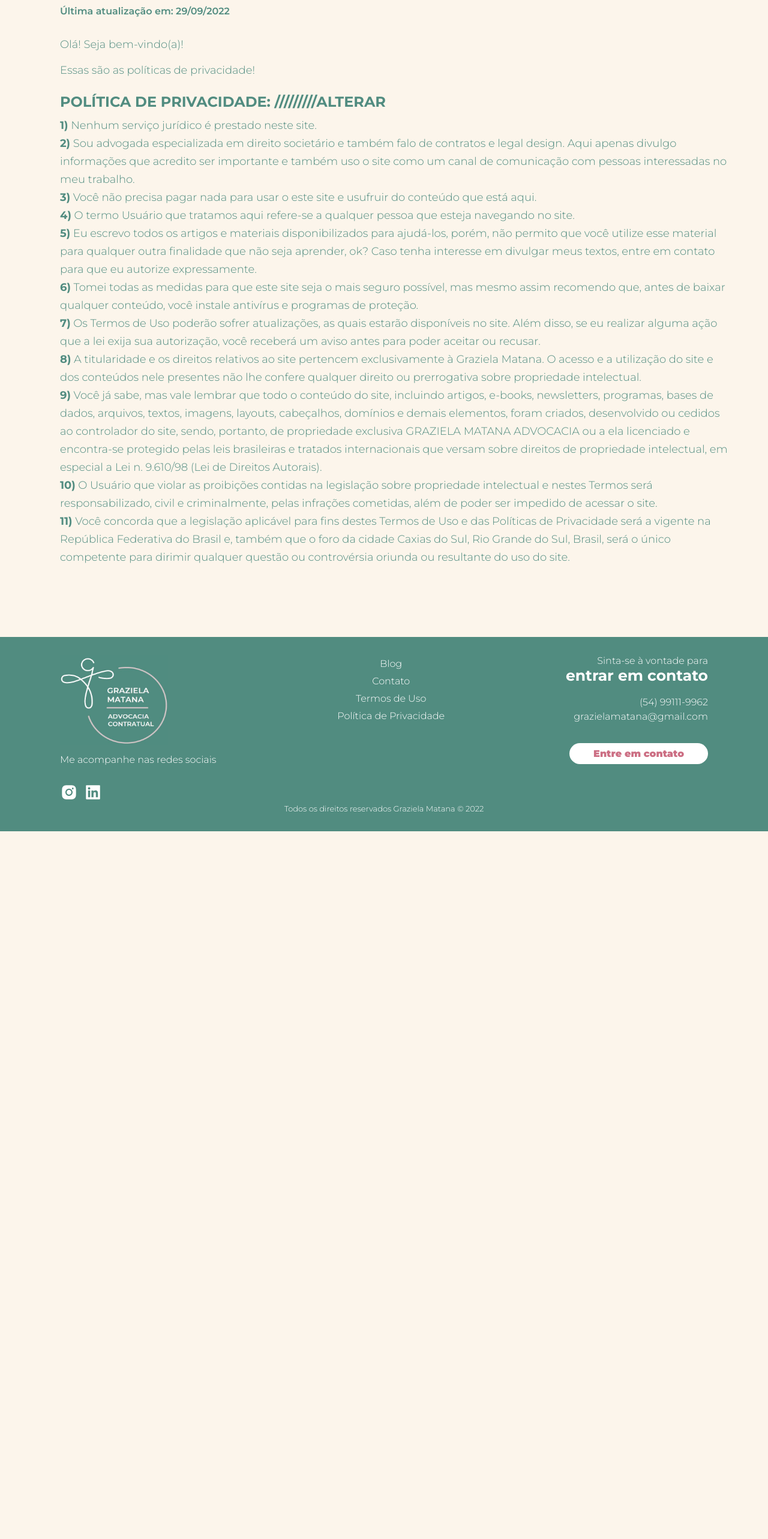
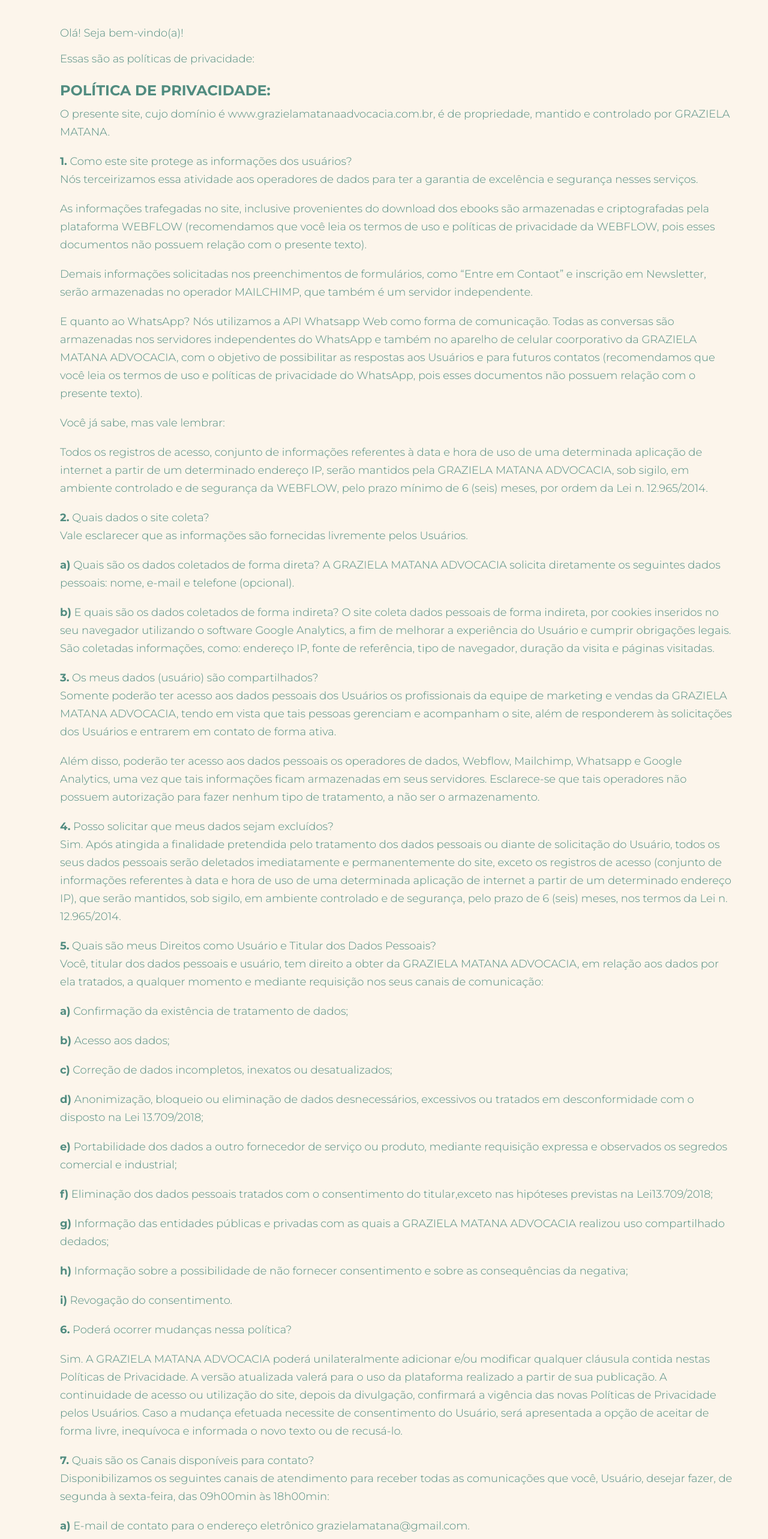
Before and after one commit to deborapozzebon/graziela, a Next.js app: page /legal/politica-de-privacidade in a window 1280 px wide. Shown: the part 180-2746 px from the top of the page at 60% size. Before the commit the page ends 1566 px from the top, so only its background shows below. Built offline with nearby package versions, Linux system fonts and the light colour scheme.

Commit message:
privacy policy

```diff
--- a/src/components/PrivacyPolicy/index.tsx
+++ b/src/components/PrivacyPolicy/index.tsx
@@ -5,23 +5,75 @@ export default function PrivacyPolicyComponent() {
     <>
     <div className={styles.privacyContent}>
       <h1 className={styles.title}>Política de Privacidade</h1>
-      <span className={styles.update}>Última atualização em: 29/09/2022</span>
       <span className={styles.welcome}>Olá! Seja bem-vindo(a)!</span>
-      <span className={styles.myTerms}>Essas são as políticas de privacidade!</span>
-      {/* <span>Saiba que estou sempre disponível para tirar qualquer dúvida que você tenha pelo <a href="mailto:ola@grazielamatanaadvocacia.com.br">grazielamatana@gmail.com</a>, pelo canal <a href="contact">entre em contato</a> disponível no site e pelo telefone <a href="https://api.whatsapp.com/send?phone=54991119962">(54) 99111-9962.</a></span> */}
+      <span className={styles.myTerms}>Essas são as políticas de privacidade:</span>
       <div className={styles.allTerms}>
-        <h2 className={styles.subtitle}>POLÍTICA DE PRIVACIDADE: /////////ALTERAR</h2>
-        <span className={styles.term}><b>1)</b> Nenhum serviço jurídico é prestado neste site.</span>
-        <span className={styles.term}><b>2)</b> Sou advogada especializada em direito societário e também falo de contratos e legal design. Aqui apenas divulgo informações que acredito ser importante e também uso o site como um canal de comunicação com pessoas interessadas no meu trabalho.</span>
-        <span className={styles.term}><b>3)</b> Você não precisa pagar nada para usar o este site e usufruir do conteúdo que está aqui.</span>
-        <span className={styles.term}><b>4)</b> O termo Usuário que tratamos aqui refere-se a qualquer pessoa que esteja navegando no site. </span>
-        <span className={styles.term}><b>5)</b> Eu escrevo todos os artigos e materiais disponibilizados para ajudá-los, porém, não permito que você utilize esse material para qualquer outra finalidade que não seja aprender, ok? Caso tenha interesse em divulgar meus textos, entre em contato para que eu autorize expressamente.</span>
-        <span className={styles.term}><b>6)</b> Tomei todas as medidas para que este site seja o mais seguro possível, mas mesmo assim recomendo que, antes de baixar qualquer conteúdo, você instale antivírus e programas de proteção.</span>
-        <span className={styles.term}><b>7)</b> Os Termos de Uso poderão sofrer atualizações, as quais estarão disponíveis no site. Além disso, se eu realizar alguma ação que a lei exija sua autorização, você receberá um aviso antes para poder aceitar ou recusar.</span>
-        <span className={styles.term}><b>8)</b> A titularidade e os direitos relativos ao site pertencem exclusivamente à Graziela Matana. O acesso e a utilização do site e dos conteúdos nele presentes não lhe confere qualquer direito ou prerrogativa sobre propriedade intelectual.</span>
-        <span className={styles.term}><b>9)</b> Você já sabe, mas vale lembrar que todo o conteúdo do site, incluindo artigos, e-books, newsletters, programas, bases de dados, arquivos, textos, imagens, layouts, cabeçalhos, domínios e demais elementos, foram criados, desenvolvido ou cedidos ao controlador do site, sendo, portanto, de propriedade exclusiva GRAZIELA MATANA ADVOCACIA ou a ela licenciado e encontra-se protegido pelas leis brasileiras e tratados internacionais que versam sobre direitos de propriedade intelectual, em especial a Lei n. 9.610/98 (Lei de Direitos Autorais).</span>
-        <span className={styles.term}><b>10)</b> O Usuário que violar as proibições contidas na legislação sobre propriedade intelectual e nestes Termos será responsabilizado, civil e criminalmente, pelas infrações cometidas, além de poder ser impedido de acessar o site.</span>
-        <span className={styles.term}><b>11)</b> Você concorda que a legislação aplicável para fins destes Termos de Uso e das Políticas de Privacidade será a vigente na República Federativa do Brasil e, também que o foro da cidade Caxias do Sul, Rio Grande do Sul, Brasil, será o único competente para dirimir qualquer questão ou controvérsia oriunda ou resultante do uso do site.</span>
+        <h2 className={styles.subtitle}>POLÍTICA DE PRIVACIDADE:</h2>
+        <span className={styles.term}>O presente site, cujo domínio é www.grazielamatanaadvocacia.com.br, é de propriedade, mantido e controlado por GRAZIELA MATANA.</span>
+        <br />
+        <span className={styles.term}><b>1.</b> Como este site protege as informações dos usuários?</span>
+        <span className={styles.term}>Nós terceirizamos essa atividade aos operadores de dados para ter a garantia de excelência e segurança nesses serviços.</span>
+        <br />
+        <span className={styles.term}>As informações trafegadas no site, inclusive provenientes do download dos ebooks são armazenadas e criptografadas pela plataforma WEBFLOW (recomendamos que você leia os termos de uso e políticas de privacidade da WEBFLOW, pois esses documentos não possuem relação com o presente texto).</span>
+        <br />
+        <span className={styles.term}>Demais informações solicitadas nos preenchimentos de formulários, como “Entre em Contaot” e inscrição em Newsletter, serão armazenadas no operador MAILCHIMP, que também é um servidor independente.</span>
+        <br />
+        <span className={styles.term}>E quanto ao WhatsApp? Nós utilizamos a API Whatsapp Web como forma de comunicação. Todas as conversas são armazenadas nos servidores independentes do WhatsApp e também no aparelho de celular coorporativo da GRAZIELA MATANA ADVOCACIA, com o objetivo de possibilitar as respostas aos Usuários e para futuros contatos (recomendamos que você leia os termos de uso e políticas de privacidade do WhatsApp, pois esses documentos não possuem relação com o presente texto).</span>
+        <br />
+        <span className={styles.term}>Você já sabe, mas vale lembrar:</span>
+        <br />
+        <span className={styles.term}>Todos os registros de acesso, conjunto de informações referentes à data e hora de uso de uma determinada aplicação de internet a partir de um determinado endereço IP, serão mantidos pela GRAZIELA MATANA ADVOCACIA, sob sigilo, em ambiente controlado e de segurança da WEBFLOW, pelo prazo mínimo de 6 (seis) meses, por ordem da Lei n. 12.965/2014.</span>
+        <br />
+        <span className={styles.term}><b>2.</b> Quais dados o site coleta?</span>
+        <span className={styles.term}>Vale esclarecer que as informações são fornecidas livremente pelos Usuários.</span>
+        <br />
+        <span className={styles.term}><b>a)</b> Quais são os dados coletados de forma direta? A GRAZIELA MATANA ADVOCACIA solicita diretamente os seguintes dados pessoais: nome, e-mail e telefone (opcional).</span>
+        <br />
+        <span className={styles.term}><b>b)</b> E quais são os dados coletados de forma indireta? O site coleta dados pessoais de forma indireta, por cookies inseridos no seu navegador utilizando o software Google Analytics, a fim de melhorar a experiência do Usuário e cumprir obrigações legais. São coletadas informações, como: endereço IP, fonte de referência, tipo de navegador, duração da visita e páginas visitadas.</span>
+        <br />
+        <span className={styles.term}><b>3.</b> Os meus dados (usuário) são compartilhados?</span>
+        <span className={styles.term}>Somente poderão ter acesso aos dados pessoais dos Usuários os profissionais da equipe de marketing e vendas da GRAZIELA MATANA ADVOCACIA, tendo em vista que tais pessoas gerenciam e acompanham o site, além de responderem às solicitações dos Usuários e entrarem em contato de forma ativa.</span>
+        <br />
+        <span className={styles.term}>Além disso, poderão ter acesso aos dados pessoais os operadores de dados, Webflow, Mailchimp, Whatsapp e Google Analytics, uma vez que tais informações ficam armazenadas em seus servidores. Esclarece-se que tais operadores não possuem autorização para fazer nenhum tipo de tratamento, a não ser o armazenamento.</span>
+        <br />
+        <span className={styles.term}><b>4.</b> Posso solicitar que meus dados sejam excluídos?</span>
+        <span className={styles.term}>Sim. Após atingida a finalidade pretendida pelo tratamento dos dados pessoais ou diante de solicitação do Usuário, todos os seus dados pessoais serão deletados imediatamente e permanentemente do site, exceto os registros de acesso (conjunto de informações referentes à data e hora de uso de uma determinada aplicação de internet a partir de um determinado endereço IP), que serão mantidos, sob sigilo, em ambiente controlado e de segurança, pelo prazo de 6 (seis) meses, nos termos da Lei n. 12.965/2014.</span>
+        <br />
+        <span className={styles.term}><b>5.</b> Quais são meus Direitos como Usuário e Titular dos Dados Pessoais? </span>
+        <span className={styles.term}>Você, titular dos dados pessoais e usuário, tem direito a obter da GRAZIELA MATANA ADVOCACIA, em relação aos dados por ela tratados, a qualquer momento e mediante requisição nos seus canais de comunicação:</span>
+        <br />
+        <span className={styles.term}><b>a)</b> Confirmação da existência de tratamento de dados;</span>
+        <br />
+        <span className={styles.term}><b>b)</b> Acesso aos dados;</span>
+        <br />
+        <span className={styles.term}><b>c)</b> Correção de dados incompletos, inexatos ou desatualizados; </span>
+        <br />
+        <span className={styles.term}><b>d)</b> Anonimização, bloqueio ou eliminação de dados desnecessários, excessivos ou tratados em desconformidade com o disposto na Lei 13.709/2018;</span>
+        <br />
+        <span className={styles.term}><b>e)</b> Portabilidade dos dados a outro fornecedor de serviço ou produto, mediante requisição expressa e observados os segredos comercial e industrial; </span>
+        <br />
+        <span className={styles.term}><b>f)</b> Eliminação dos dados pessoais tratados com o consentimento do titular,exceto nas hipóteses previstas na Lei13.709/2018;</span>
+        <br />
+        <span className={styles.term}><b>g)</b> Informação das entidades públicas e privadas com as quais a GRAZIELA MATANA ADVOCACIA realizou uso compartilhado dedados; </span>
+        <br />
+        <span className={styles.term}><b>h)</b> Informação sobre a possibilidade de não fornecer consentimento e sobre as consequências da negativa; </span>
+        <br />
+        <span className={styles.term}><b>i)</b> Revogação do consentimento.</span>
+        <br />
+        <span className={styles.term}><b>6.</b> Poderá ocorrer mudanças nessa política?</span>
+        <br />
+        <span className={styles.term}>Sim. A GRAZIELA MATANA ADVOCACIA poderá unilateralmente adicionar e/ou modificar qualquer cláusula contida nestas Políticas de Privacidade. A versão atualizada valerá para o uso da plataforma realizado a partir de sua publicação. A continuidade de acesso ou utilização do site, depois da divulgação, confirmará a vigência das novas Políticas de Privacidade pelos Usuários. Caso a mudança efetuada necessite de consentimento do Usuário, será apresentada a opção de aceitar de forma livre, inequívoca e informada o novo texto ou de recusá-lo.</span>
+        <br />
+        <span className={styles.term}><b>7.</b> Quais são os Canais disponíveis para contato?</span>
+        <span className={styles.term}>Disponibilizamos os seguintes canais de atendimento para receber todas as comunicações que você, Usuário, desejar fazer, de segunda à sexta-feira, das 09h00min às 18h00min:</span>
+        <br />
+        <span className={styles.term}><b>a)</b> E-mail de contato para o endereço eletrônico grazielamatana@gmail.com.</span>
+        <br />
+        <span className={styles.term}><b>b)</b> Pelo canal “Contato” disponível no site, no qual será necessário preencher o formulário com dados pessoais para contato.</span>
+        <br />
+        <span className={styles.term}><b>c)</b> Pelo telefone (54) 99111-9962 por meio de ligação, SMS ou WhatsApp.</span>
+        <br />
+        <span className={styles.term}>O presente documento foi disponibilizado em 18/10/2022.</span>
         </div>
     </div>
     </>
```
